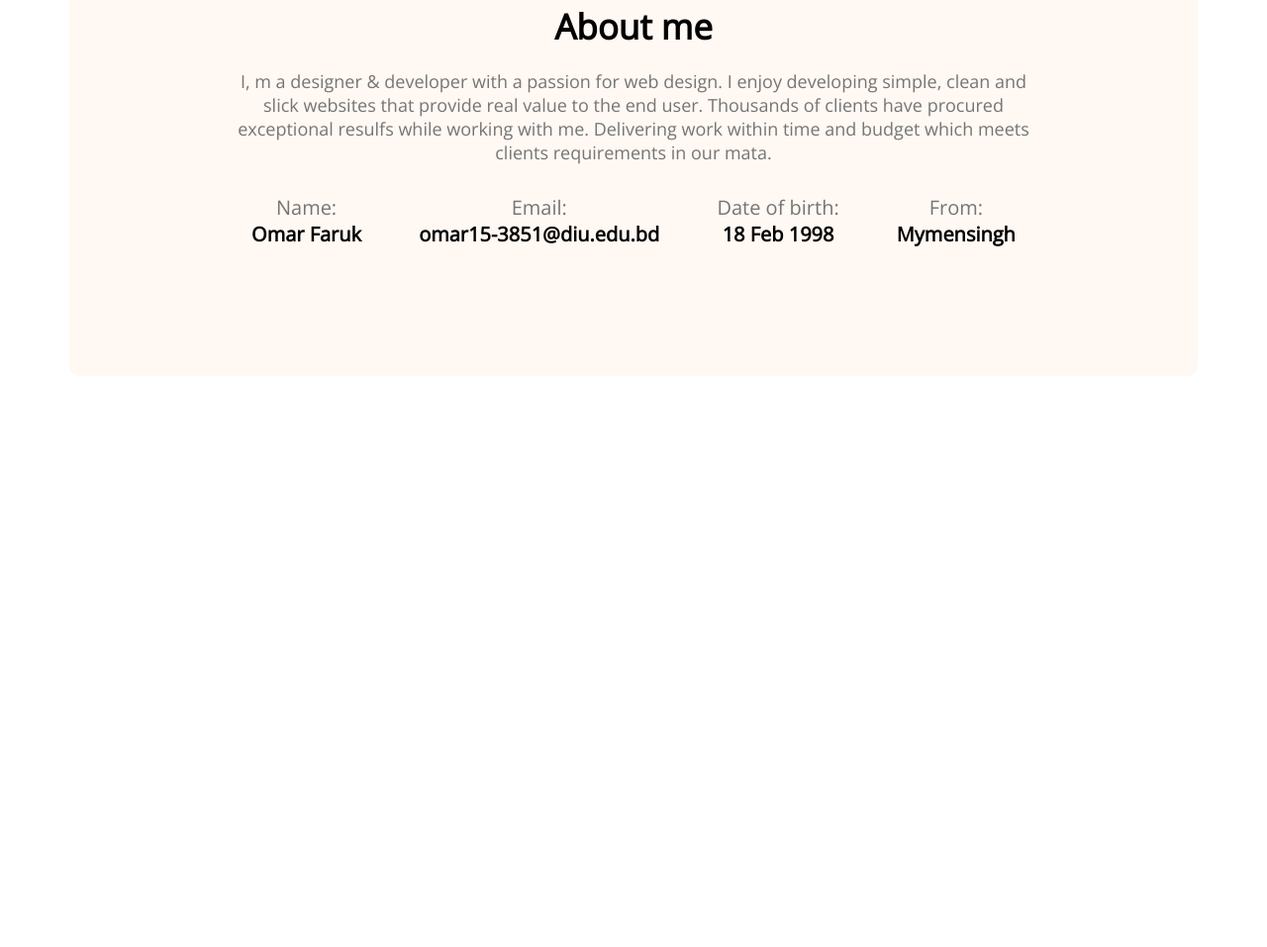
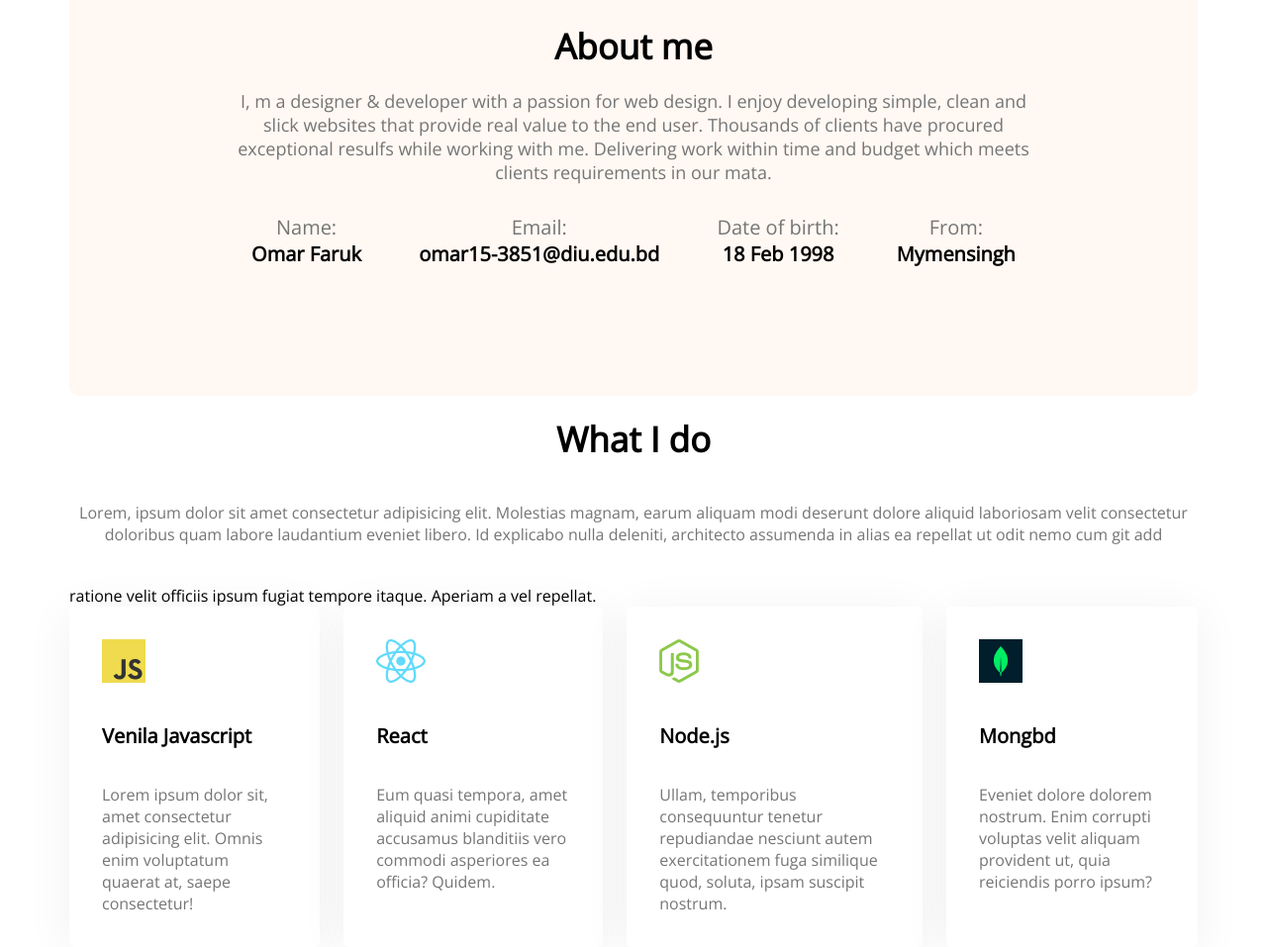
Before and after one commit to 0OmarFaruk/My-portfolio, a plain HTML site: page index.html in a window 1280 px wide. Shown: the part 1044-2001 px from the top of the page at 99% size. Before the commit the page ends 1424 px from the top, so only its background shows below. Drawn offline with nearby package versions, Linux system fonts and the light colour scheme.

Commit message:
third push

```diff
--- a/index.html
+++ b/index.html
@@ -62,6 +62,40 @@
                 </div>
             </div>
         </section>
+        <!-- What i do section  -->
+        <section>
+            <h3 class="section-title">What I do</h3>
+            <p class="what-des">Lorem, ipsum dolor sit amet consectetur adipisicing elit. Molestias magnam, earum
+            aliquam modi deserunt dolore aliquid laboriosam velit consectetur doloribus quam labore laudantium
+            eveniet libero. Id explicabo nulla deleniti, architecto assumenda in alias ea repellat ut odit nemo cum
+            git add <div class=""></div>ratione velit officiis ipsum fugiat tempore itaque. Aperiam a vel repellat.</p>
+            <div class="skill-container">
+                <div class="skill">
+                    <img src="images/icons/js.png" alt="">
+                    <p class="skill-title">Venila Javascript</p>
+                    <p class="skill-des">Lorem ipsum dolor sit, amet consectetur adipisicing elit. Omnis enim
+                    voluptatum quaerat at, saepe consectetur!</p>
+                </div>
+                <div class="skill">
+                    <img src="images/icons/react.png" alt="">
+                    <p class="skill-title">React</p>
+                    <p class="skill-des">Eum quasi tempora, amet aliquid animi cupiditate accusamus blanditiis vero
+                    commodi asperiores ea officia? Quidem.</p>
+                </div>
+                <div class="skill">
+                    <img src="images/icons/nodejs.png" alt="">
+                    <p class="skill-title">Node.js</p>
+                    <p class="skill-des">Ullam, temporibus consequuntur tenetur repudiandae nesciunt autem
+                    exercitationem fuga similique quod, soluta, ipsam suscipit nostrum.</p>
+                </div>
+                <div class="skill">
+                    <img src="images/icons/mongo.png" alt="">
+                    <p class="skill-title">Mongbd</p>
+                    <p class="skill-des">Eveniet dolore dolorem nostrum. Enim corrupti voluptas velit aliquam
+                    provident ut, quia reiciendis porro ipsum?</p>
+                </div>
+            </div>
+        </section>
     </main>
     <!-- Last part -->
     <footer>
--- a/style/style.css
+++ b/style/style.css
@@ -81,6 +81,8 @@ main{
     border-radius: 10px;
 }
 .section-title{
+    text-align: center;
+    margin-top: 20px;
     margin-bottom: 20px;
     font-weight: 700;
     font-size: 35px;
@@ -107,3 +109,29 @@ main{
     font-weight: 700;
     font-size: 20px;
 }
+/* What do i style */
+.what-des{
+    color: #757575;
+    margin: 40px 0;
+    text-align: center;
+}
+.skill-container{
+    display: flex;
+    gap: 24px;
+}
+.skill{
+    /* margin: 10px 0; */
+    padding: 33px;
+    background: #FFFFFF;
+    box-shadow: 0px 6px 50px rgba(0, 0, 0, 0.06);
+    border-radius: 5px;
+}
+.skill-title{
+    margin: 35px 0;
+    font-size: 20px;
+    font-weight: 700;
+}
+.skill-des{
+    color: #757575;
+
+}
```
